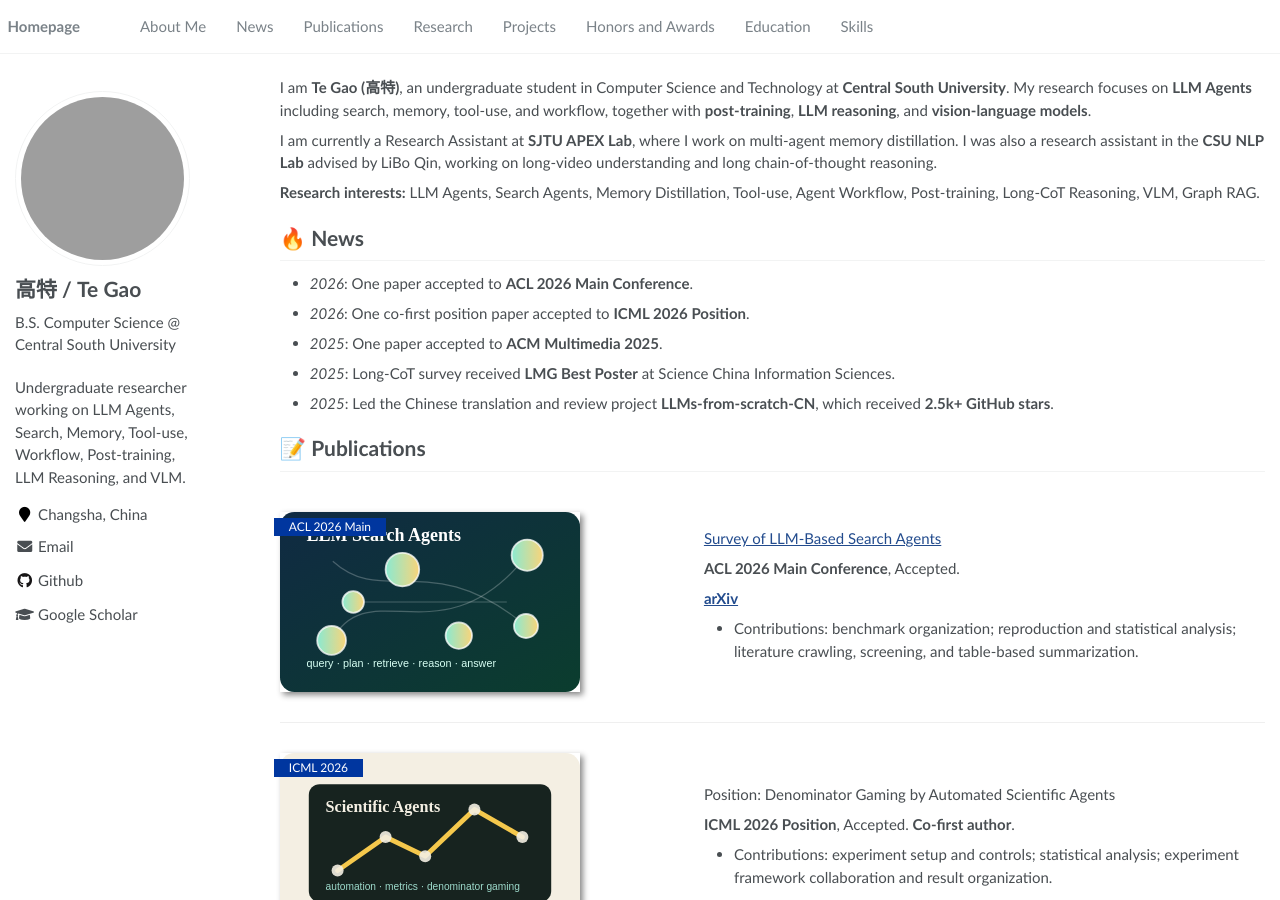
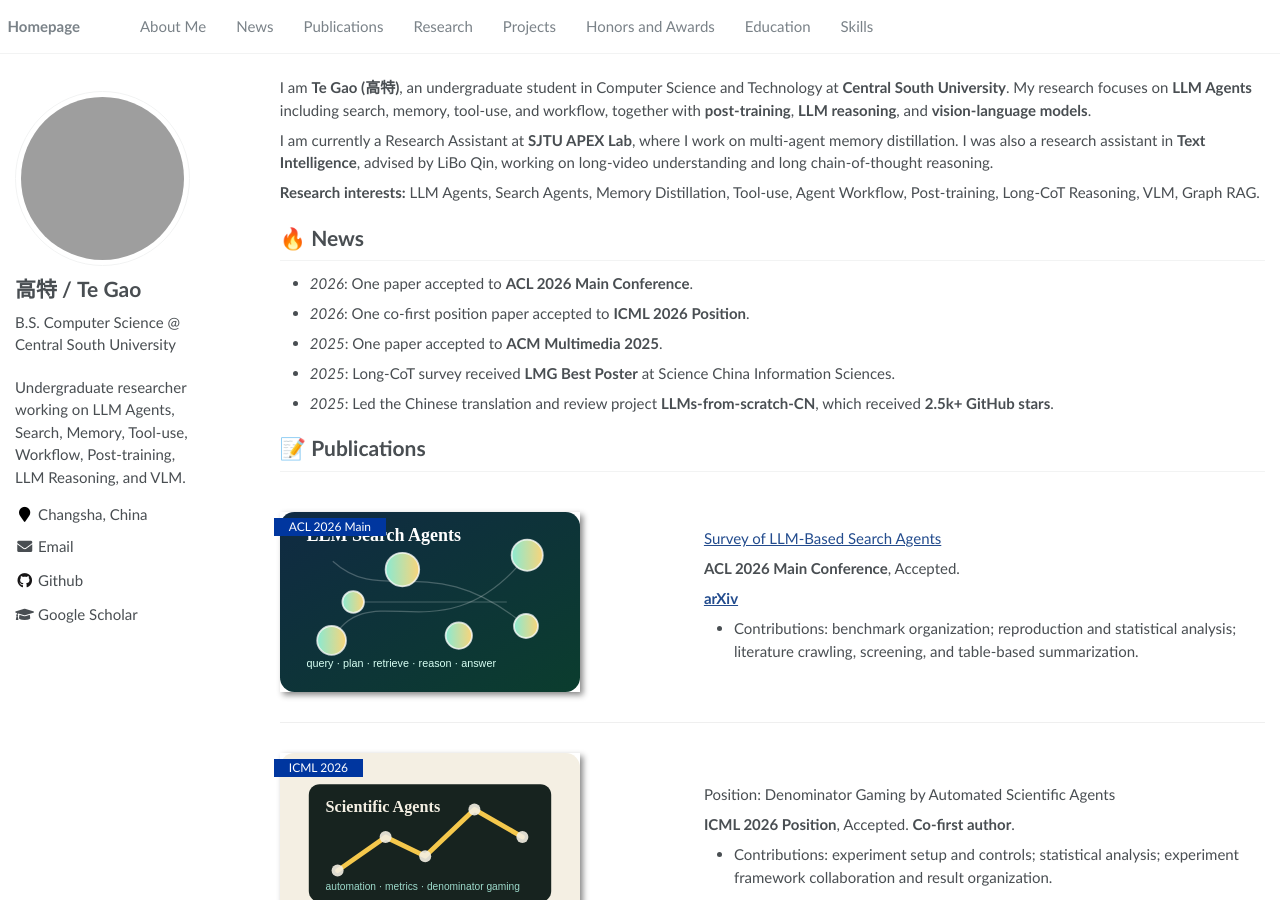
Before and after one commit to GoatCsu/GoatCsu.github.io, a Jekyll site: the page built from _pages/about.md, in a window 1280 px wide and 900 px high. Built offline with Jekyll 4.4.1, drawn with Linux system fonts in a browser that asks for light colours; some of the changed text lies outside the part shown; grey boxes are pictures that could not be loaded.

Commit message:
Rename CSU NLP Lab to Text Intelligence

```diff
--- a/_pages/about.md
+++ b/_pages/about.md
@@ -12,7 +12,7 @@ redirect_from:
 
 I am **Te Gao (高特)**, an undergraduate student in Computer Science and Technology at **Central South University**. My research focuses on **LLM Agents** including search, memory, tool-use, and workflow, together with **post-training**, **LLM reasoning**, and **vision-language models**.
 
-I am currently a Research Assistant at **SJTU APEX Lab**, where I work on multi-agent memory distillation. I was also a research assistant in the **CSU NLP Lab** advised by LiBo Qin, working on long-video understanding and long chain-of-thought reasoning.
+I am currently a Research Assistant at **SJTU APEX Lab**, where I work on multi-agent memory distillation. I was also a research assistant in **Text Intelligence**, advised by LiBo Qin, working on long-video understanding and long chain-of-thought reasoning.
 
 **Research interests:** LLM Agents, Search Agents, Memory Distillation, Tool-use, Agent Workflow, Post-training, Long-CoT Reasoning, VLM, Graph RAG.
 
@@ -87,7 +87,7 @@ Position: Denominator Gaming by Automated Scientific Agents
 - Constructed a Neo4j Graph RAG memory module with entropy-based conflict filtering to improve recall consistency and memory retention in long-context scenarios.
 - On GAIA Benchmark, improved Qwen2.5-7B without fine-tuning from Pass@1 43.6 to 57.0 (+13.4), using GPT-4o as teacher.
 
-## Central South University NLP Lab · LiBo Qin Group
+## Text Intelligence · LiBo Qin Group
 *2024.11 - 2025.05*
 **Long-video understanding, reasoning enhancement, and long chain-of-thought**
 
```
